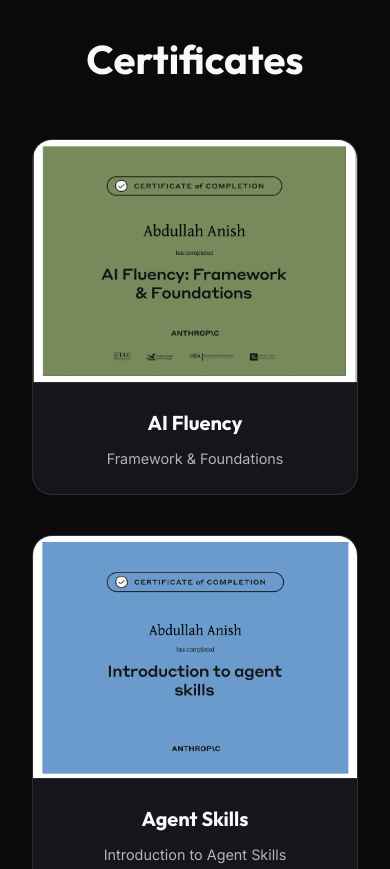
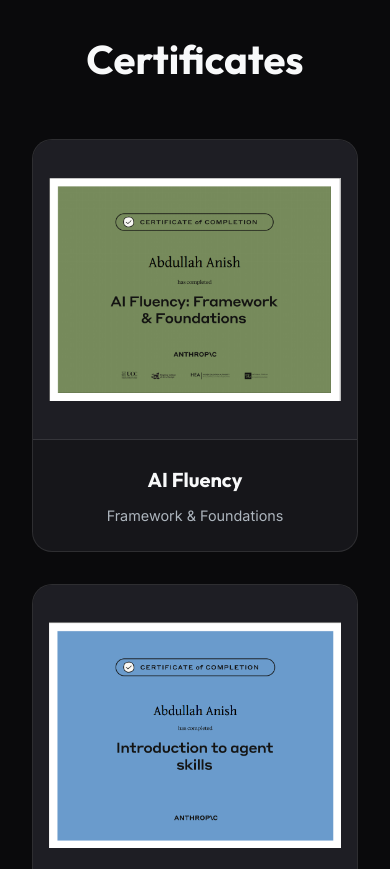
Before and after one commit to Abdullahanish/portfolio, a plain HTML site: page index.html in a window 390 px wide. Shown: the part 5740-6609 px from the top of the page. Drawn offline with Linux system fonts and the light colour scheme.

Commit message:
Fix mobile layout: prevent certificate cropping and auto-close mobile menu

```diff
--- a/script.js
+++ b/script.js
@@ -46,6 +46,15 @@ document.addEventListener('DOMContentLoaded', () => {
         burger.classList.toggle('toggle');
     });
 
+    // Close menu when any link inside is clicked
+    nav.addEventListener('click', (e) => {
+        if (e.target.tagName === 'A') {
+            nav.classList.remove('nav-active');
+            burger.classList.remove('toggle');
+            navLinks.forEach(l => l.style.animation = '');
+        }
+    });
+
     // Intersection Observer for Reveal Animations
     const observerOptions = {
         threshold: 0.15
--- a/style.css
+++ b/style.css
@@ -345,8 +345,8 @@ section {
 /* Certificates Section */
 .certificates-grid {
     display: grid;
-    grid-template-columns: repeat(auto-fit, minmax(300px, 1fr));
-    gap: 2.5rem;
+    grid-template-columns: repeat(auto-fit, minmax(280px, 1fr));
+    gap: 2rem;
     margin-top: 2rem;
 }
 
@@ -368,15 +368,22 @@ section {
 
 .cert-image {
     width: 100%;
-    aspect-ratio: 4/3;
+    height: 300px;
+    display: flex;
+    align-items: center;
+    justify-content: center;
+    background: var(--bg-accent);
     overflow: hidden;
     border-bottom: 1px solid var(--border-color);
+    padding: 1rem;
 }
 
 .cert-image img {
-    width: 100%;
-    height: 100%;
-    object-fit: cover;
+    max-width: 100%;
+    max-height: 100%;
+    width: auto;
+    height: auto;
+    object-fit: contain;
     transition: transform 0.5s ease;
 }
 
```
